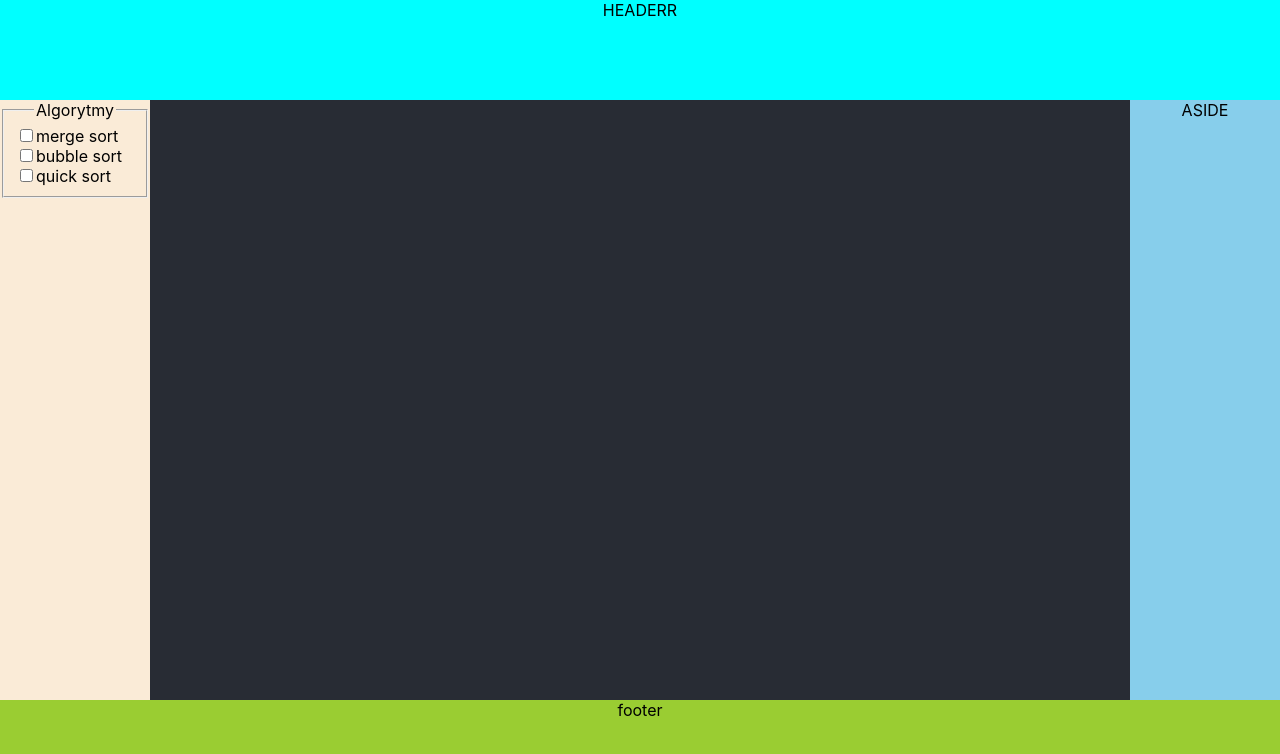
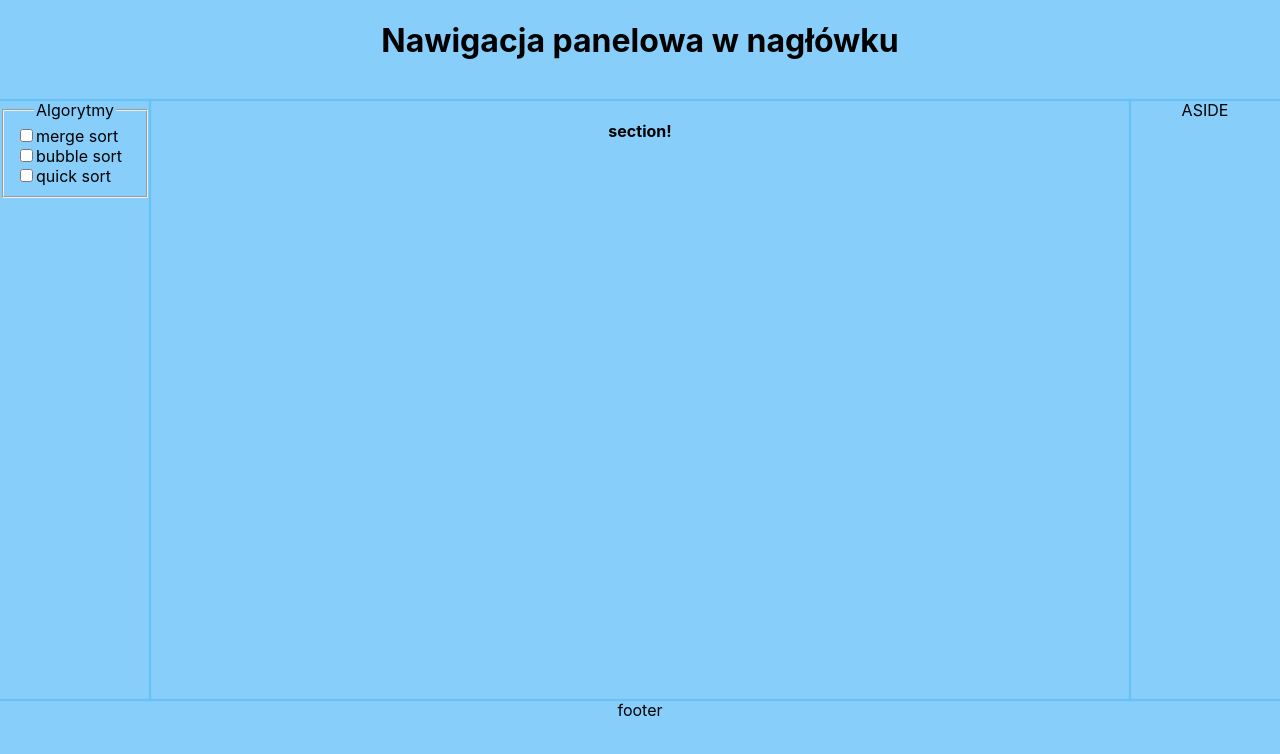
Before and after one commit to Leherguargin/algSort, a React (Create React App) app: page / in a window 1280 px wide. Shown: the top 754 px of the page. Built offline with nearby package versions, Linux system fonts and the light colour scheme.

Commit message:
inne style

```diff
--- a/src/App.css
+++ b/src/App.css
@@ -3,25 +3,28 @@ body {
     height: 100%;
 }
 
-.container {
+.blok {
+    box-shadow: 0 0 1px 1px rgb(106, 193, 246);
+}
+
+container {
     display: grid;
     grid-template-rows: 10% 20% 40% 20% 10%;
     grid-template-areas: "header" "nav" "section" "aside" "footer";
     text-align: center;
     height: 100%;
+    background-color: LightSkyBlue;
 }
 
-.header {
-    background-color: aqua;
+header {
     grid-area: header;
 }
 
-.nav {
-    background-color: antiquewhite;
+nav {
     grid-area: nav;
 }
 
-.section {
+section {
     grid-area: section;
     display: grid;
     grid-template-columns: 100%;
@@ -29,28 +32,23 @@ body {
     grid-template-areas: "sectionHeader" "sectionArticle" "sectionFooter";
 }
 
-.aside {
-    background-color: skyblue;
+aside {
     grid-area: aside;
 }
 
-.footer {
-    background-color: yellowgreen;
+footer {
     grid-area: footer;
 }
 
-.sectionHeader {
-    background-color: aliceblue;
+sectionHeader {
     grid-area: sectionHeader;
 }
 
-.sectionArticle {
-    background-color: aquamarine;
+sectionArticle {
     grid-area: sectionArticle;
 }
 
-.sectionFooter {
-    background-color: brown;
+sectionFooter {
     grid-area: sectionFooter;
 }
 
@@ -61,11 +59,11 @@ body {
 
 /*Small screen*/
 
-.header,
-.nav,
-.section,
-.aside,
-.footer {
+header,
+nav,
+section,
+aside,
+footer {
     width: 100%;
 }
 
@@ -73,7 +71,7 @@ body {
 /*Second width*/
 
 @media (min-width: 768px) {
-    .container {
+    container {
         display: grid;
         grid-template-columns: 150px auto 150px;
         grid-template-rows: 12.5% 62.5% 12.5% 12.5%;
@@ -81,7 +79,7 @@ body {
         align-content: stretch;
         height: 100%;
     }
-    .section {
+    section {
         grid-template-rows: 10% 80% 10%;
     }
 }
@@ -90,7 +88,7 @@ body {
 /*Large screen*/
 
 @media (min-width: 992px) {
-    .container {
+    container {
         display: grid;
         grid-template-columns: 150px auto 150px;
         grid-template-rows: 12.5% 75% 12.5%;
--- a/src/App.js
+++ b/src/App.js
@@ -1,9 +1,10 @@
 import "./App.css";
+import React from "react";
 import { BrowserRouter as Router, Switch, Route, Link } from "react-router-dom";
-import React from "react";
 import Wykres from "./Wykres";
 import Navi from "./Navi";
 import Sectionn from "./Sectionn";
+import Headerr from "./Headerr";
 
 function App() {
   return (
@@ -19,16 +20,19 @@ function App() {
           overflow: "hidden"
         }}
       >
-        <aside class="aside"> ASIDE </aside>
-        <header class="header"> HEADERR </header>
-        <nav class="nav">
+        <aside class="blok"> ASIDE </aside>
+        <header class="blok">
+          <Headerr />
+        </header>
+        <nav class="blok">
           <Navi />
         </nav>
-        <section class="section"></section>
-        <footer class="footer">footer</footer>
+        <section class="blok">
+          <Sectionn />
+        </section>
+        <footer class="blok"> footer </footer>
       </container>
     </Router>
   );
 }
-
 export default App;
--- /dev/null
+++ b/src/Headerr.js
@@ -0,0 +1,13 @@
+import React from "react";
+
+class Headerr extends React.Component {
+  render() {
+    return (
+      <div>
+        <h1>Nawigacja panelowa w nagłówku</h1>
+      </div>
+    );
+  }
+}
+
+export default Headerr;
```
